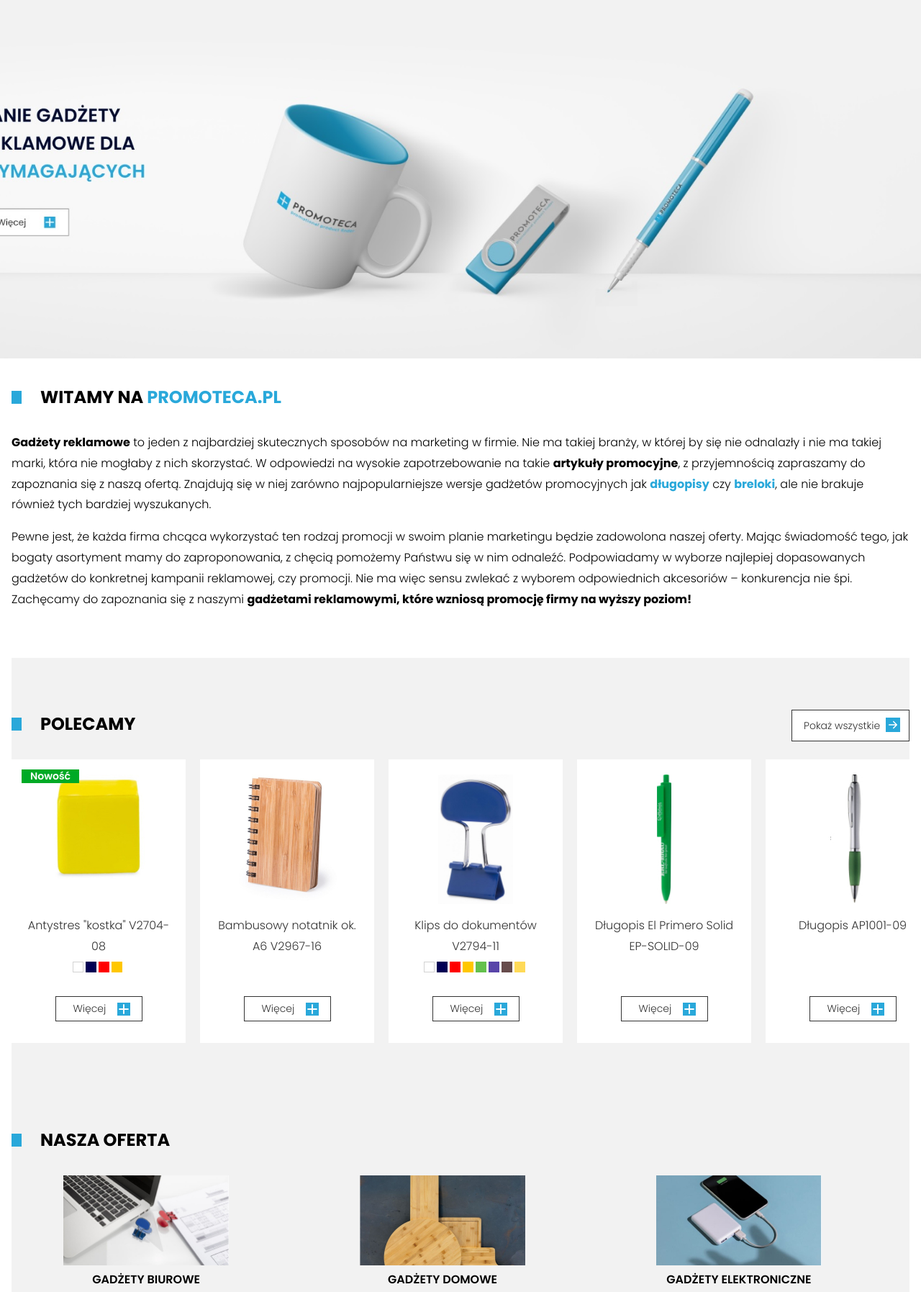
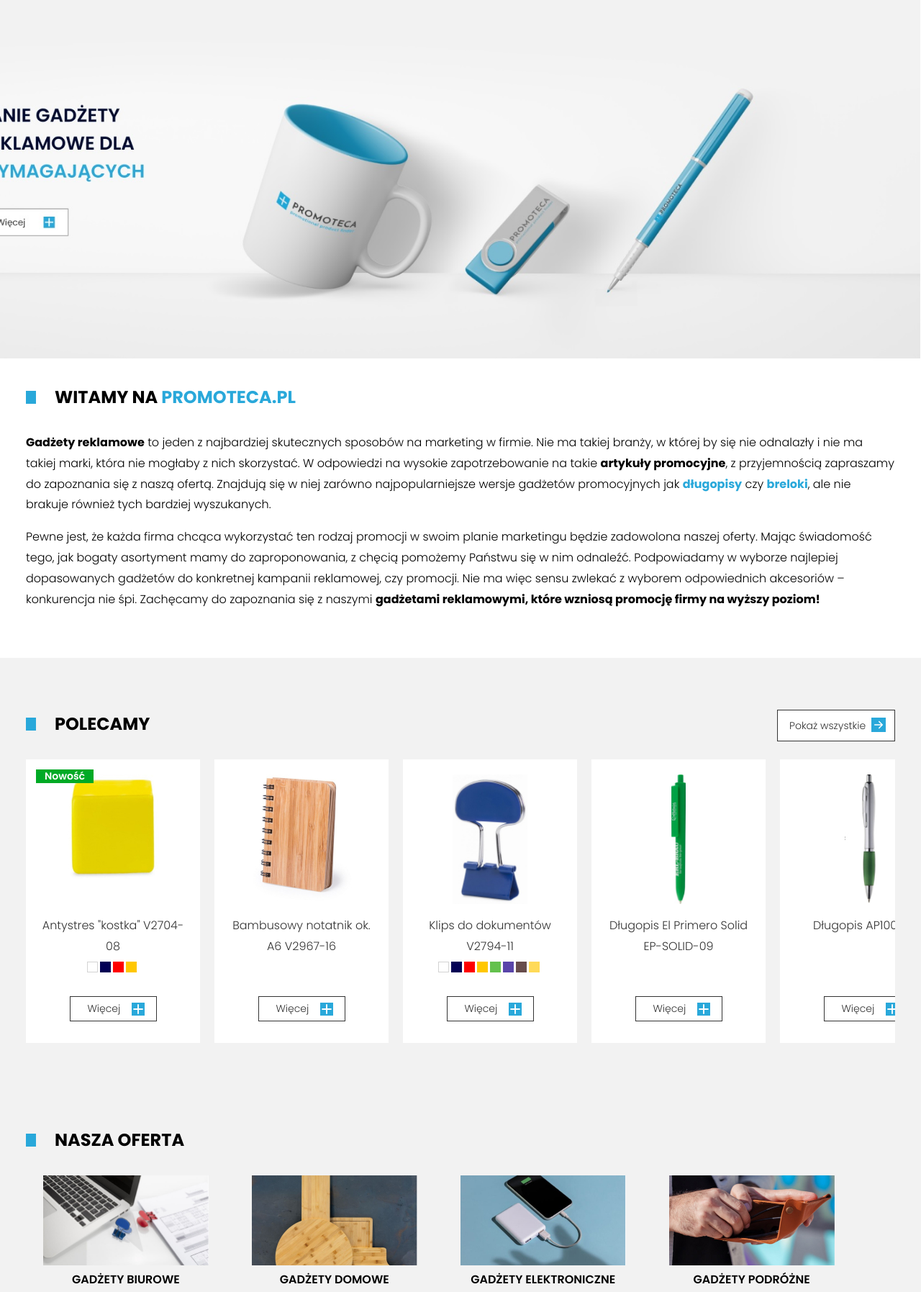
Before and after one commit to goldipl/PROMOTECA, a PHP site: page /index.php in a window 1280 px wide. Shown: the part 125-1920 px from the top of the page at 72% size. Run offline with PHP 8.4, Linux system fonts and the light colour scheme; some libraries are stand-ins or nearby versions.

Commit message:
styling global rwd

```diff
--- a/scss/_footer.scss
+++ b/scss/_footer.scss
@@ -234,8 +234,33 @@ footer {
     }
 }
 
+@media (max-width: 1576px) {
+    footer {
+        width: calc(100% - 108px);
+        padding: 0 52px;
+        .footer-container {
+            .footer-bottom {
+                margin-left: -52px;
+                padding-left: 52px;
+                margin-right: -52px;
+                padding-right: 52px;
+            }
+        }
+    }
+}
+
+
+@media (max-width: 1280px) {
+    footer {
+        width: calc(100% - 72px);
+        padding: 0 36px;
+    }
+}
+
 @media (max-width: 760px) {
     footer {
+        width: 100%;
+        padding: 0;
         .footer-container {
             margin-top: 20px;
             .footer-top {
@@ -262,6 +287,7 @@ footer {
             .footer-bottom {
                 height: auto;
                 flex-direction: column;
+                margin: 0;
                 padding: 12px 0;
                 &::after {
                     display: none;
--- a/scss/_global.scss
+++ b/scss/_global.scss
@@ -80,14 +80,28 @@ h1.mainpage-title {
     }
 }
 
+@media (max-width: 1576px) {
+    #main-wrapper {
+        width: calc(100% - 108px);
+        padding: 0 52px;
+    }
+}
+
+
 @media (max-width: 1280px) {
     #main-wrapper {
-        width: calc(100% - 32px);
-        padding: 0 16px;
+        width: calc(100% - 72px);
+        padding: 0 36px;
     }
 }
 
 @media (max-width: 760px) {
+    #main-wrapper {
+        width: calc(100% - 32px);
+        padding: 0 16px;
+        margin-left: 0;
+        margin-right: 0;
+    }
     .products_card_page {
         aside {
             order: 1;
--- a/scss/_nav.scss
+++ b/scss/_nav.scss
@@ -389,6 +389,23 @@ header {
     }
 }
 
+@media (max-width: 1576px) {
+    header {
+        #nav {
+            .top-nav {
+                width: 90vw;
+            }
+            .bottom-nav {
+                width: 90vw;
+                &::after {
+                    left: calc(-10vw + 15px);
+                    width: 110vw;
+                }
+            }
+        }
+    }
+}
+
 @media (max-width: 1280px) {
     .account-cart-container {
         .account-text-container {
--- a/scss/_topbar.scss
+++ b/scss/_topbar.scss
@@ -51,6 +51,14 @@
     }
 }
 
+@media (max-width: 1576px) {
+    #topbar {
+        .topbar_container {
+            width: 90%;
+        }
+    }
+}
+
 @media (max-width: 1280px) {
     #topbar {
         .topbar_container {
--- a/scss/main_page/_our_offert.scss
+++ b/scss/main_page/_our_offert.scss
@@ -100,6 +100,33 @@
     }
 }
 
+@media (max-width: 1576px) {
+    #our_offert {
+        padding-left: 52px;
+        margin-left: -52px;
+        padding-right: 52px;
+        margin-right: -52px;
+        .vertical_listings {
+            &-slot {
+                width: 20%;
+                margin-right: 0;
+                align-items: center;
+            }
+        }
+    }
+}
+
+@media (max-width: 1280px) {
+    #our_offert {
+        .vertical_listings {
+            &-slot {
+                width: 23%;
+                margin-right: 1%
+            }
+        }
+    }
+}
+
 @media (max-width: 760px) {
     #our_offert {
         margin-left: -16px;
--- a/scss/main_page/_recommend_section.scss
+++ b/scss/main_page/_recommend_section.scss
@@ -259,8 +259,28 @@
     }
 }
 
+@media (max-width: 1576px) {
+    #recommend {
+        padding-left: 52px;
+        margin-left: -52px;
+        padding-right: 52px;
+        margin-right: -52px;
+        .mainpage-title--btn {
+            margin-right: 52px;
+        }
+        .products_container {
+            overflow-x: scroll;
+            overflow-y: hidden;
+            justify-content: flex-start;
+        }
+    }
+}
+
 @media (max-width: 1280px) {
     #recommend {
+        .mainpage-title--btn {
+            margin-right: 52px;
+        }
         .products_container {
             overflow-x: scroll;
             overflow-y: hidden;
--- a/scss/main_page/_swiper.scss
+++ b/scss/main_page/_swiper.scss
@@ -33,12 +33,20 @@
     }
 }
 
+@media (max-width: 1576px) {
+    #swiper {
+        margin-left: -52px;
+        margin-right: -52px;
+        width: calc(100% + 108px);
+    }
+}
+
 @media (max-width: 1280px) {
     #swiper {
         margin-top: 0;
-        margin-left: -16px;
-        margin-right: -16px;
-        width: calc(100% + 32px);
+        margin-left: -36px;
+        margin-right: -36px;
+        width: calc(100% + 71px);
     }
 }
 
```
Also changed, not shown: scss/main.css, 1 other file.
